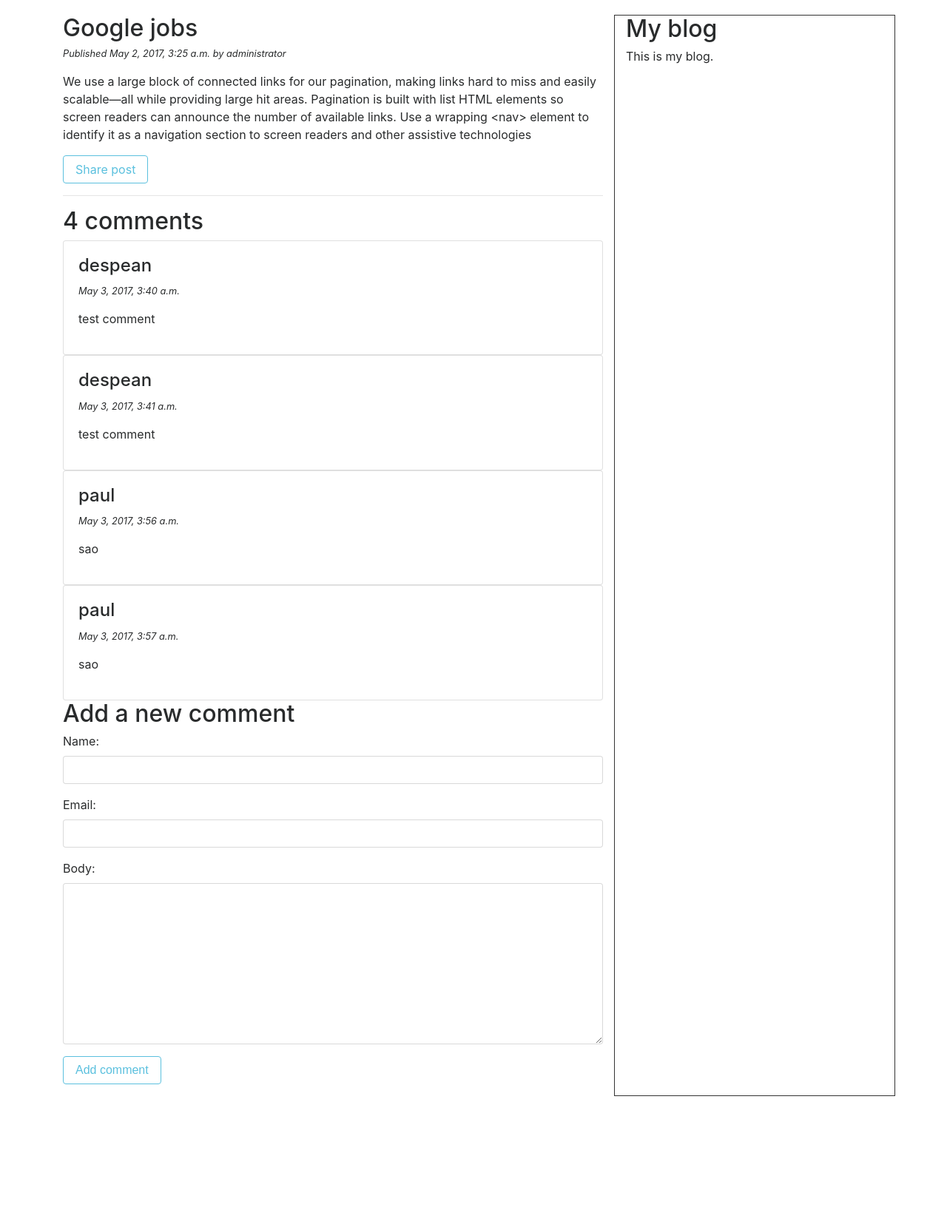
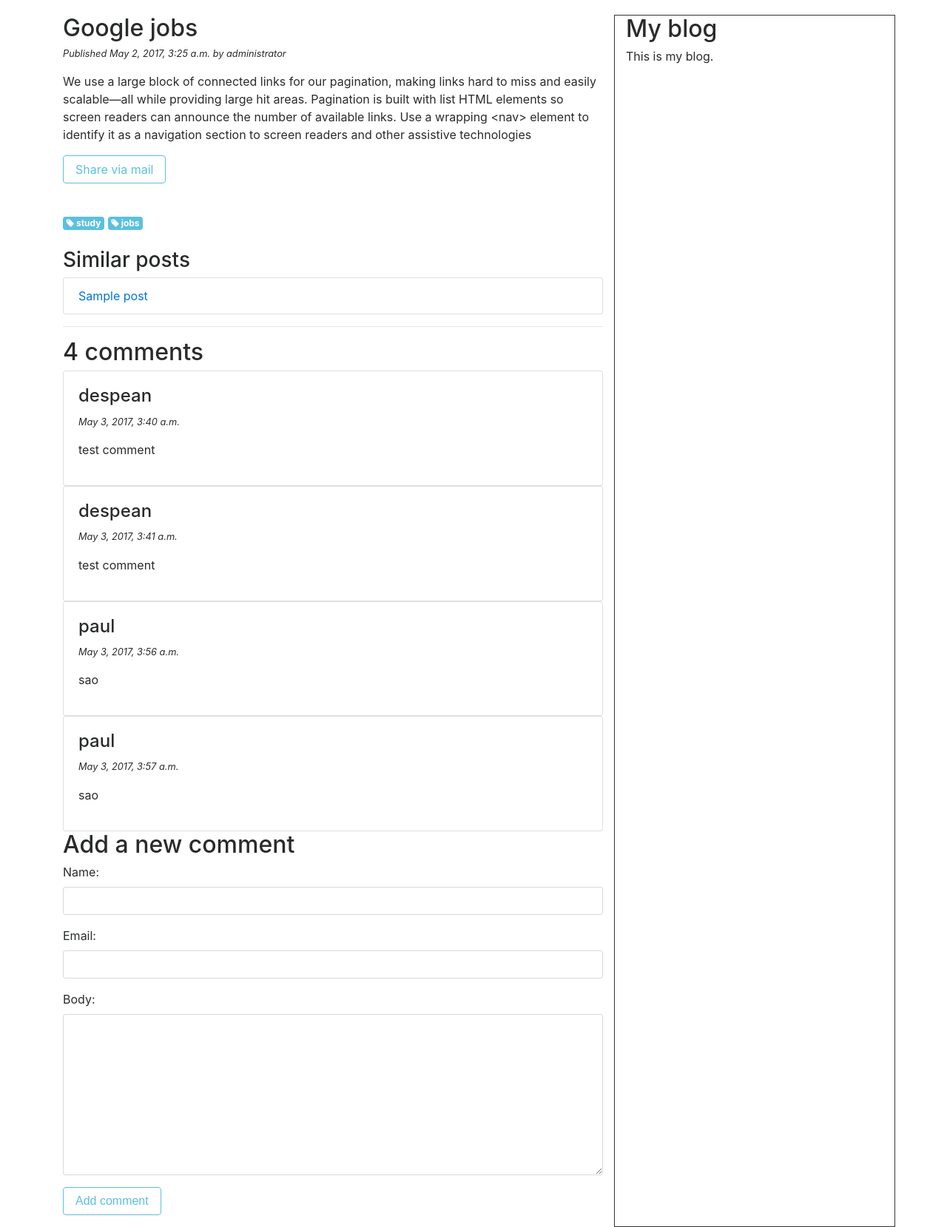
Before and after one commit to despean/django_blog, a Django app: template templates/blog/post/details.html in a window 1280 px wide. Shown: the whole page at 74% size. Before the commit the page ends 1482 px from the top, so only its background shows below. Run offline with Django 3.2, Linux system fonts and the light colour scheme; data comes from the database, SQL or seed files in the repository; both versions use the stored data as it was after the commit; the template is opened without the code that fills it: values that come from a table or form of the project are taken from there, most other values are stand-ins (such as "Sample title", 1, 10 or a date in 2020); some libraries are stand-ins or nearby versions.

Commit message:
tagging functionality added

```diff
--- a/blog/models.py
+++ b/blog/models.py
@@ -2,6 +2,7 @@ from django.db import models
 from django.utils import timezone
 from django.contrib.auth.models import User
 from django.core.urlresolvers import reverse
+from taggit.managers import TaggableManager
 
 
 class PublishedManager(models.Manager):
@@ -24,6 +25,7 @@ class Post(models.Model):
     status = models.CharField(max_length=10, choices=STATUS_CHOICES, default='draft')
     objects = models.Manager()  # The default manager.
     published = PublishedManager()  # Our custom manager.
+    tags = TaggableManager()
 
     class Meta:
         ordering = ('-publish',)
--- a/blog/static/css/blog.css
+++ b/blog/static/css/blog.css
@@ -8,3 +8,6 @@
 #main{
     margin-top: 20px ;
 }
+.tag .btn .btn-outline-info{
+    padding: 2rem 2rem !important;
+}
--- a/blog/urls.py
+++ b/blog/urls.py
@@ -6,5 +6,6 @@ urlpatterns = [
     url(r'^$', views.post_list, name='post_list'),
     url(r'^(?P<year>\d{4})/(?P<month>\d{2})/(?P<day>\d{2})/' \
         r'(?P<post>[-\w]+)/$', views.post_detail, name='post_detail'),
-    url(r'^(?P<post_id>\d+)/share/$', views.post_share, name='post_share')
+    url(r'^(?P<post_id>\d+)/share/$', views.post_share, name='post_share'),
+    url(r'^tag/(?P<tag_slug>[-\w]+)/$', views.post_list, name='post_list_by_tag'),
 ]
--- a/sblog/settings.py
+++ b/sblog/settings.py
@@ -38,6 +38,7 @@ INSTALLED_APPS = [
     'django.contrib.messages',
     'django.contrib.staticfiles',
     'blog',
+    'taggit',
 ]
 
 MIDDLEWARE = [
--- a/templates/blog/base.html
+++ b/templates/blog/base.html
@@ -7,6 +7,7 @@
     <link href="{% static "bootstrap/bootstrap.min.css" %}" rel="stylesheet">
     <link href="{% static "bootstrap/bootstrap-grid.min.css" %}" rel="stylesheet">
     <link href="{% static "bootstrap/bootstrap-reboot.min.css" %}" rel="stylesheet">
+   <link rel="stylesheet" href="https://cdnjs.cloudflare.com/ajax/libs/font-awesome/4.7.0/css/font-awesome.min.css">
 
 </head>
 <body class="container">
--- a/templates/blog/post/details.html
+++ b/templates/blog/post/details.html
@@ -8,9 +8,25 @@
     {{ post.body|linebreaks }}
     <p>
         <a href="{% url "blog:post_share" post.id %}" class="btn btn-outline-info">
-            Share post
+            Share via mail
         </a>
     </p>
+    <br>
+    <div class="tag">
+        {% for tag in post.tags.all %}
+            <a href="{% url "blog:post_list_by_tag" tag.slug %}" class="badge badge-info"><i
+                    class="fa fa-tag"></i> {{ tag }}</a>
+        {% endfor %}
+    </div>
+    <br>
+    <h3>Similar posts</h3>
+    {% for post in similar_posts %}
+        <p>
+            <a class="list-group-item" href="{{ post.get_absolute_url }}">{{ post.title }}</a>
+        </p>
+    {% empty %}
+        There are no similar posts yet.
+    {% endfor %}
     <hr>
     {% with comments.count as total_comments %}
         <h2>
@@ -38,12 +54,12 @@
             {% csrf_token %}
             {% for  field in  comment_form %}
                 {% if field.errors %}
-                <div class=" form-group alert alert-danger alert-dismissable">
-                    {{ field.errors }}
-                </div>
+                    <div class=" form-group alert alert-danger alert-dismissable">
+                        {{ field.errors }}
+                    </div>
                 {% endif %}
                 <div class="form-group">
-                {{ field.label_tag }} {{ field }}
+                    {{ field.label_tag }} {{ field }}
                 </div>
             {% endfor %}
             <p><input type="submit" value="Add comment" class="btn btn-outline-info"></p>
```
Also changed, not shown: blog/views.py (+19 -7 lines), templates/blog/post/list.html (+12 -0 lines), db.sqlite3, 1 other file.
